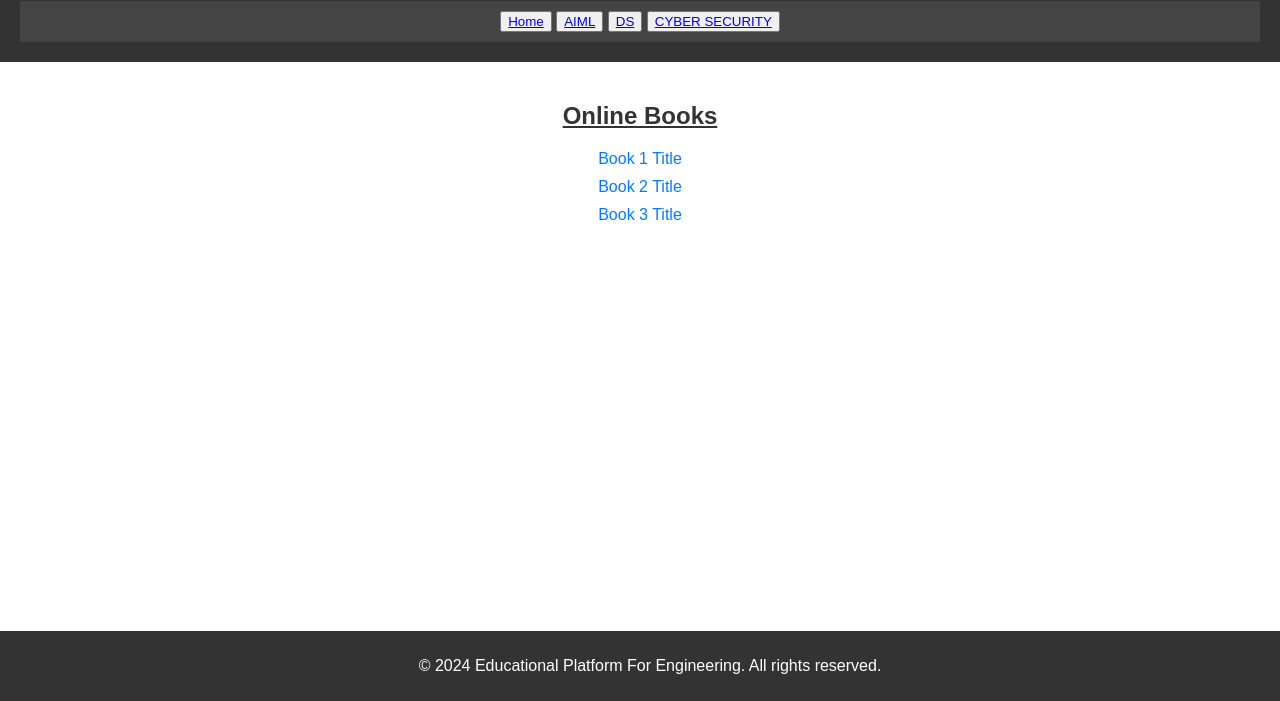
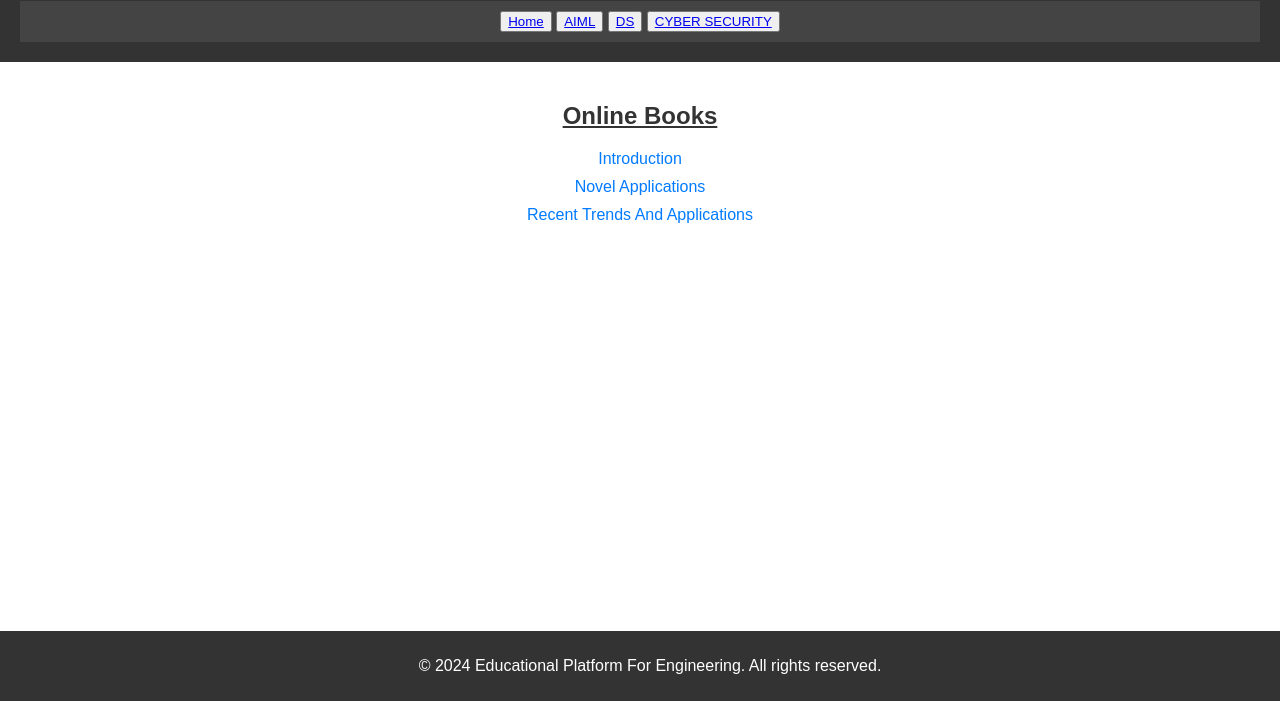
Before and after one commit to harshith2748/Project, a plain HTML site: page aiml.html in a window 1280 px wide. Shown: the part 99-800 px from the top of the page. Drawn offline with Linux system fonts and the light colour scheme.

Commit message:
Update aiml.html

```diff
--- a/aiml.html
+++ b/aiml.html
@@ -94,9 +94,9 @@
         <div class="books-list">
             <h2>Online Books</h2>
             <ul>
-                <li><a href="https://www.example.com/aiml_book1" target="_blank">Book 1 Title</a></li>
-                <li><a href="https://www.example.com/aiml_book2" target="_blank">Book 2 Title</a></li>
-                <li><a href="https://www.example.com/aiml_book3" target="_blank">Book 3 Title</a></li>
+                <li><a href="https://www.google.co.in/books/edition/ARTIFICIAL_INTELLIGENCE/v_jhDAAAQBAJ?hl=en&gbpv=1&dq=artificial+intelligence&printsec=frontcover" target="_blank">Introduction</a></li>
+                <li><a href="https://www.google.co.in/books/edition/Artificial_Intelligence/3GZCEAAAQBAJ?hl=en&gbpv=1&dq=artificial+intelligence&printsec=frontcover" target="_blank">Novel Applications</a></li>
+                <li><a href="https://www.google.co.in/books/edition/Artificial_Intelligence_AI/nrsoEAAAQBAJ?hl=en&gbpv=1&dq=artificial+intelligence&printsec=frontcover" target="_blank">Recent Trends And Applications</a></li>
                 <!-- Add more book links here -->
             </ul>
         </div>
```
